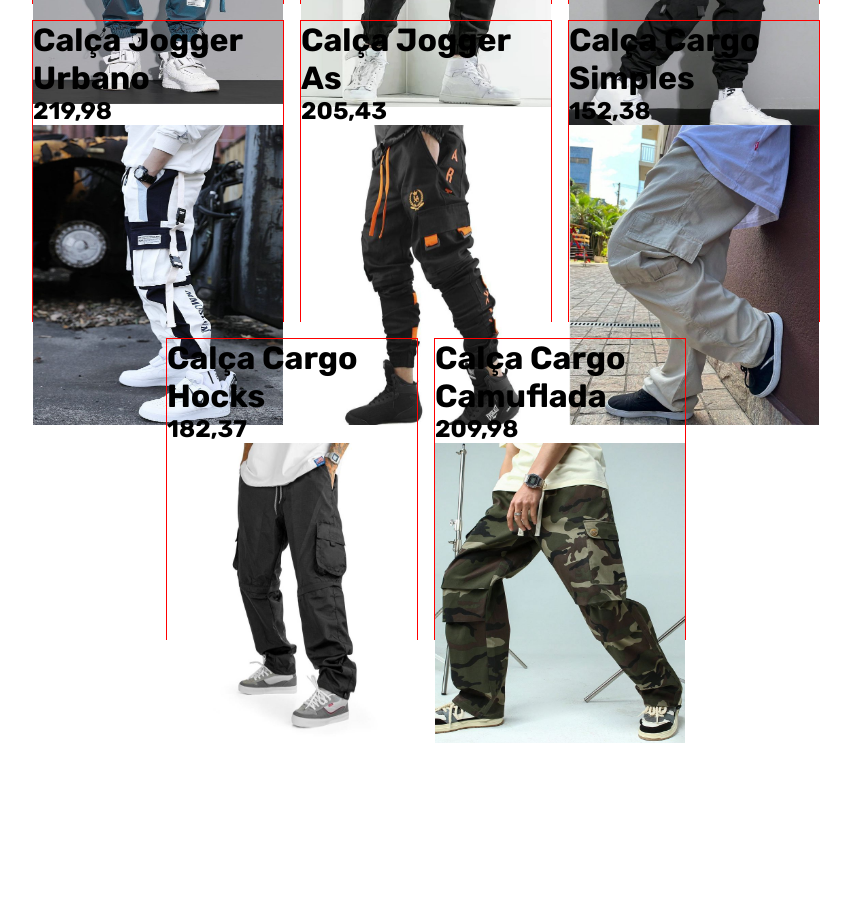
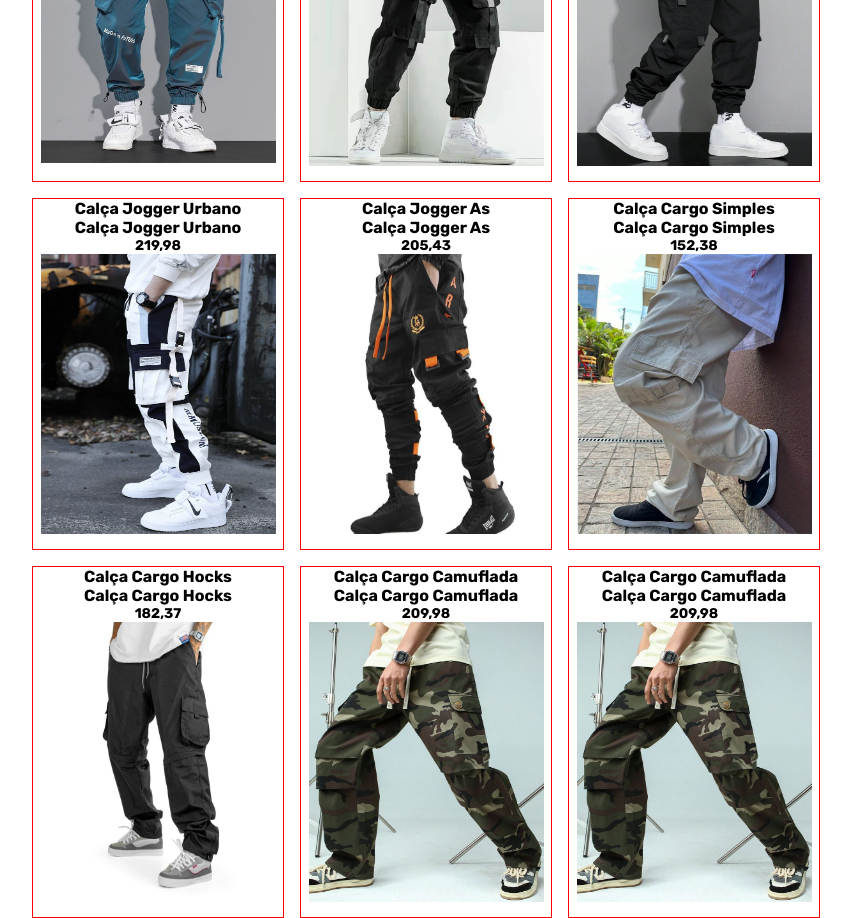
Before and after one commit to gustavocarvalho-ra/NextJs-Loja_Roupas, a Next.js app: page /calcas in a window 1280 px wide. Shown: the part 760-1678 px from the top of the page, without its empty margins (214-1065 px from the left). Before the commit the page ends 1507 px from the top, so only its background shows below. Built offline with nearby package versions, Linux system fonts and the light colour scheme; a web font is replaced by a local one.

Commit message:
style: card

```diff
--- a/app/calcas/page.tsx
+++ b/app/calcas/page.tsx
@@ -15,13 +15,15 @@ export default function Test () {
     <>
     <Header/>
     <Car>
+      <h1 className="ti">Calças</h1>
       <div className="cards">
         {produtos.map(item => (
           // eslint-disable-next-line react/jsx-key
           <div className="card">
             <h1 key={item.name}>{item.name}</h1>
+            <h1 key={item.name}>{item.name}</h1>
             <h2 key={item.price}>{item.price}</h2>
-            <Image src={item.photo} alt="test" width={250} height={300} style={{background: "image"}}/>
+            <Image src={item.photo} alt="test" width={235} height={280} style={{backgroundSize: "auto", backgroundRepeat: "no-repeat"}}/>
           </div>
         ))}
       </div>
--- a/app/calcas/styles.ts
+++ b/app/calcas/styles.ts
@@ -3,8 +3,13 @@ import styled from "styled-components";
 export const Car = styled.div `
   width: 100%;
   display: flex;
+  align-items: center;
   justify-content: center;
+  flex-direction: column;
 
+  .ti {
+    margin: 20px;
+  }
   .cards {
     width: 80%;
 
@@ -19,7 +24,19 @@ export const Car = styled.div `
 
   .card {
     width: 250px;
-    height: 300px;
+    height: 350px;
     border: 1px solid red;
+    display: flex;
+    /* justify-content: center; */
+    align-items: center;
+    flex-direction: column;
+
+    h1{
+      font-size: 16px;
+    }
+
+    h2 {
+      font-size: 14px;
+    }
   }
 `
--- a/app/data/pro.json
+++ b/app/data/pro.json
@@ -75,6 +75,13 @@
     "photo": "/assets/calcaCargoCamuflada.jpeg",
     "type": "calça",
     "id": "11"
+  },
+  {
+    "name": "Calça Cargo Camuflada",
+    "price": "209,98",
+    "photo": "/assets/calcaCargoCamuflada.jpeg",
+    "type": "camisa",
+    "id": "11"
   }
 
 
```
